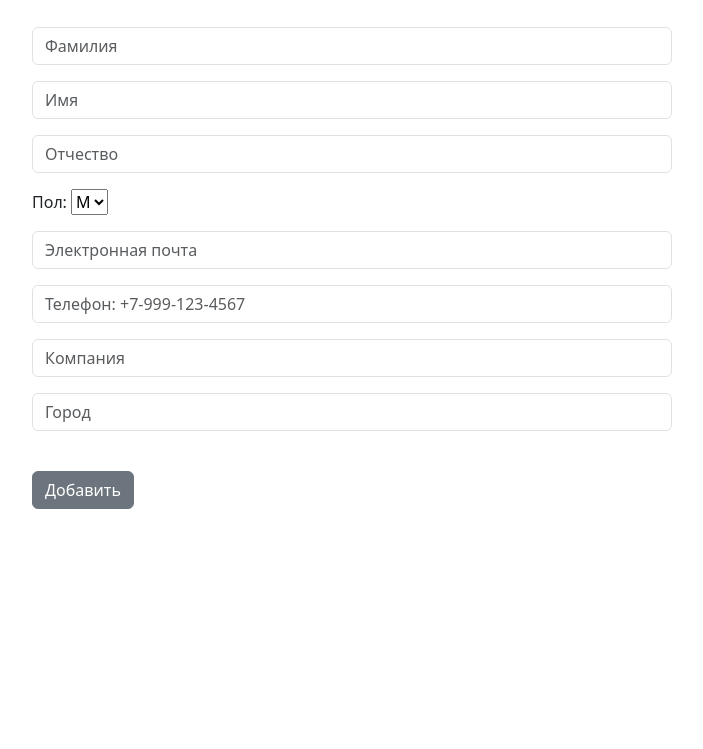
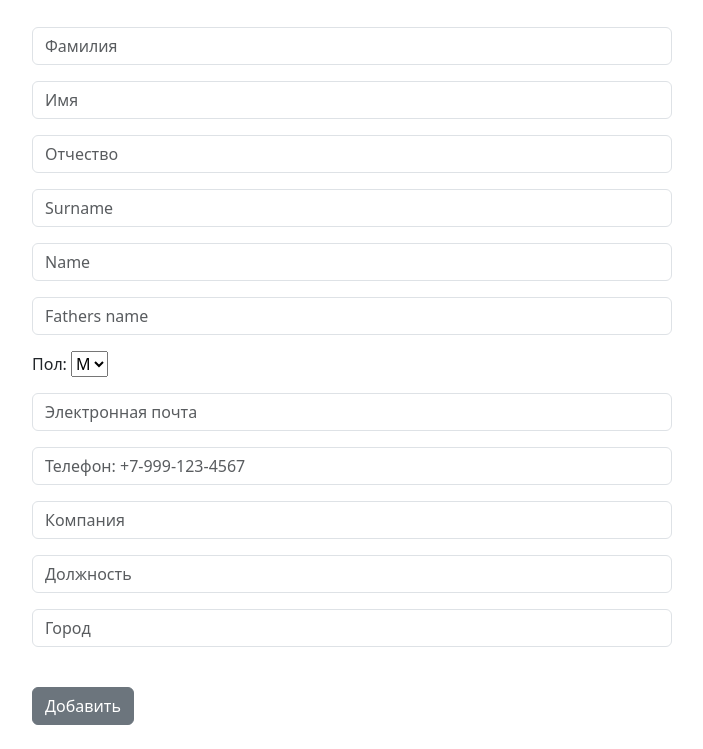
Before and after one commit to I-Matvejev/AcademyCRM, a Django app: page /course-attendees-all/1/add-attendee/ in a window 1280 px wide. Shown: the part 157-906 px from the top of the page, without its empty margins (288-991 px from the left). Before the commit the page ends 666 px from the top, so only its background shows below. Run offline with Django 5.2, Linux system fonts and the light colour scheme; the visitor is signed in with stand-in values (Sample User, id 1).

Commit message:
Course and attendees forms modified. All attendees page added.

```diff
--- a/dcrm/academy/forms.py
+++ b/dcrm/academy/forms.py
@@ -19,13 +19,17 @@ class NewCourseForm(forms.ModelForm):
 
 class CourseAttendeesForm(forms.ModelForm):
     attendee_course_id = forms.ModelChoiceField(queryset=Course.objects.all(), required=True, widget=forms.widgets.HiddenInput(attrs={"placeholder": "Название курса", "class": "form-control"}), label="")
-    attendee_last_name = forms.CharField(required=True, widget=forms.widgets.TextInput(attrs={"placeholder": "Фамилия", "class": "form-control"}), label="")
-    attendee_first_name = forms.CharField(required=True, widget=forms.widgets.TextInput(attrs={"placeholder": "Имя", "class": "form-control"}), label="")
-    attendee_fathers_name = forms.CharField(widget=forms.widgets.TextInput(attrs={"placeholder": "Отчество", "class": "form-control"}), label="")
+    attendee_last_name_rus = forms.CharField(required=True, widget=forms.widgets.TextInput(attrs={"placeholder": "Фамилия", "class": "form-control"}), label="")
+    attendee_first_name_rus = forms.CharField(required=True, widget=forms.widgets.TextInput(attrs={"placeholder": "Имя", "class": "form-control"}), label="")
+    attendee_fathers_name_rus = forms.CharField(widget=forms.widgets.TextInput(attrs={"placeholder": "Отчество", "class": "form-control"}), label="")
+    attendee_last_name_eng = forms.CharField(required=True, widget=forms.widgets.TextInput(attrs={"placeholder": "Surname", "class": "form-control"}), label="")
+    attendee_first_name_eng = forms.CharField(required=True, widget=forms.widgets.TextInput(attrs={"placeholder": "Name", "class": "form-control"}), label="")
+    attendee_fathers_name_eng = forms.CharField(widget=forms.widgets.TextInput(attrs={"placeholder": "Fathers name", "class": "form-control"}), label="")
     attendee_gender = forms.Select(attrs={"placeholder": "Пол", "class": "form-control"})
     attendee_email = forms.EmailField(required=True, widget=forms.widgets.TextInput(attrs={"placeholder": "Электронная почта", "class": "form-control"}), label="")
     attendee_phone = forms.CharField(required=True, widget=forms.widgets.TextInput(attrs={"placeholder": "Телефон: +7-999-123-4567", "class": "form-control"}), label="")
     attendee_company = forms.CharField(required=True, widget=forms.widgets.TextInput(attrs={"placeholder": "Компания", "class": "form-control"}), label="")
+    attendee_position = forms.CharField(required=True, widget=forms.widgets.TextInput(attrs={"placeholder": "Должность", "class": "form-control"}), label="")
     attendee_city = forms.CharField(required=True, widget=forms.widgets.TextInput(attrs={"placeholder": "Город", "class": "form-control"}), label="")
 
     class Meta:
@@ -35,13 +39,17 @@ class CourseAttendeesForm(forms.ModelForm):
 
 class CourseAttendeesForm2(forms.ModelForm):
     attendee_course_id = forms.ModelChoiceField(queryset=Course.objects.all(), required=True, widget=forms.widgets.HiddenInput(attrs={"placeholder": "Название курса", "class": "form-control"}), label="")
-    attendee_last_name = forms.CharField(required=True, widget=forms.widgets.TextInput(attrs={"placeholder": "Фамилия", "class": "form-control"}), label="")
-    attendee_first_name = forms.CharField(required=True, widget=forms.widgets.TextInput(attrs={"placeholder": "Имя", "class": "form-control"}), label="")
-    attendee_fathers_name = forms.CharField(widget=forms.widgets.TextInput(attrs={"placeholder": "Отчество", "class": "form-control"}), label="")
+    attendee_last_name_rus = forms.CharField(required=True, widget=forms.widgets.TextInput(attrs={"placeholder": "Фамилия", "class": "form-control"}), label="")
+    attendee_first_name_rus = forms.CharField(required=True, widget=forms.widgets.TextInput(attrs={"placeholder": "Имя", "class": "form-control"}), label="")
+    attendee_fathers_name_rus = forms.CharField(widget=forms.widgets.TextInput(attrs={"placeholder": "Отчество", "class": "form-control"}), label="")
+    attendee_last_name_eng = forms.CharField(required=True, widget=forms.widgets.TextInput(attrs={"placeholder": "Surname", "class": "form-control"}), label="")
+    attendee_first_name_eng = forms.CharField(required=True, widget=forms.widgets.TextInput(attrs={"placeholder": "Name", "class": "form-control"}), label="")
+    attendee_fathers_name_eng = forms.CharField(widget=forms.widgets.TextInput(attrs={"placeholder": "Fathers name", "class": "form-control"}), label="")
     attendee_gender = forms.Select(attrs={"placeholder": "Пол", "class": "form-control"})
     attendee_email = forms.EmailField(required=True, widget=forms.widgets.TextInput(attrs={"placeholder": "Электронная почта", "class": "form-control"}), label="")
     attendee_phone = forms.CharField(required=True, widget=forms.widgets.TextInput(attrs={"placeholder": "Телефон: +7-999-123-4567", "class": "form-control"}), label="")
     attendee_company = forms.CharField(required=True, widget=forms.widgets.TextInput(attrs={"placeholder": "Компания", "class": "form-control"}), label="")
+    attendee_position = forms.CharField(required=True, widget=forms.widgets.TextInput(attrs={"placeholder": "Должность", "class": "form-control"}), label="")
     attendee_city = forms.CharField(required=True, widget=forms.widgets.TextInput(attrs={"placeholder": "Город", "class": "form-control"}), label="")
 
     class Meta:
--- a/dcrm/academy/models.py
+++ b/dcrm/academy/models.py
@@ -1,18 +1,23 @@
 from django.db import models
 from django.core.validators import RegexValidator
 
-name_validator = RegexValidator(r'^([A-ZА-Я][а-я-,a-z. ]+[ ]*)+$')
+name_validator_rus = RegexValidator(r'^([А-Я][а-я-,. ]+[ ]*)+$')
+name_validator_eng = RegexValidator(r'^([A-Z][-,a-z. ]+[ ]*)+$')
 
 
 class Course(models.Model):
+
+    COURSE_STATUS = [('planned', 'Запланирован'), ('confirmed', 'Подтвержден'), ('held', 'Проведен'), ('cancelled', 'Отменен')]
+
     course_name = models.CharField(max_length=150, blank=False)
     course_date_begin = models.DateField(blank=False)
     course_time_begin = models.TimeField(blank=False)
     course_location = models.CharField(max_length=100)
-    course_tutor = models.CharField(max_length=100, validators=[name_validator])
+    course_tutor = models.CharField(max_length=100, validators=[name_validator_rus])
     course_date_end = models.DateField()
     course_time_end = models.TimeField()
     course_standard = models.CharField(max_length=100)
+    course_status = models.CharField(blank=False, choices=COURSE_STATUS, default='planned', verbose_name=('Статус'))
 
     def __str__(self):
         return f"{self.course_name} {self.course_date_begin}"
@@ -20,17 +25,21 @@ class Course(models.Model):
 
 class Attendee(models.Model):
 
-    GENDER_CHOICES = [('Male', 'M'), ('Female', 'F')]
+    GENDER_CHOICES = [('M', 'M'), ('F', 'F')]
 
     attendee_course_id = models.ForeignKey(Course, on_delete=models.CASCADE, blank=False)
-    attendee_last_name = models.CharField(max_length=50, blank=False, validators=[name_validator])
-    attendee_first_name = models.CharField(max_length=20, blank=False, validators=[name_validator])
-    attendee_fathers_name = models.CharField(max_length=50, validators=[name_validator])
-    attendee_gender = models.CharField(blank=False, choices=GENDER_CHOICES, default='Male', verbose_name=('Пол'))
+    attendee_last_name_rus = models.CharField(max_length=50, blank=False, validators=[name_validator_rus], default='')
+    attendee_first_name_rus = models.CharField(max_length=20, blank=False, validators=[name_validator_rus], default='')
+    attendee_fathers_name_rus = models.CharField(max_length=50, validators=[name_validator_rus], default='')
+    attendee_last_name_eng = models.CharField(max_length=50, blank=False, validators=[name_validator_eng], default='')
+    attendee_first_name_eng = models.CharField(max_length=20, blank=False, validators=[name_validator_eng], default='')
+    attendee_fathers_name_eng = models.CharField(max_length=50, validators=[name_validator_eng], default='')
+    attendee_gender = models.CharField(blank=False, choices=GENDER_CHOICES, default='M', verbose_name=('Пол'))
     attendee_email = models.EmailField(max_length=100, blank=False)
     attendee_phone = models.CharField(max_length=20, blank=False)
     attendee_company = models.CharField(max_length=100)
+    attendee_position = models.CharField(max_length=50, default='')
     attendee_city = models.CharField(max_length=50)
 
     def __str__(self):
-        return f"{self.attendee_first_name} {self.attendee_last_name}"
+        return f"{self.attendee_first_name_rus} {self.attendee_last_name_rus}"
--- a/dcrm/academy/templates/attendee_detail.html
+++ b/dcrm/academy/templates/attendee_detail.html
@@ -10,17 +10,19 @@
     <div class="container text-center">
         <div class="card mb-3 mx-auto" style="width: 18rem;">
           <div class="card-header">
-              <strong>{{ attendee_detail.attendee_last_name }} {{ attendee_detail.attendee_first_name }}</strong>
+              <strong>{{ attendee_detail.attendee_last_name_rus }} {{ attendee_detail.attendee_first_name_rus }}</strong>
           </div>
               <ul class="list-group list-group-flush">
                 <li class="list-group-item">
-                    <strong>Отчество:  </strong>{{ attendee_detail.attendee_fathers_name }} </li>
+                    <strong>Отчество:  </strong>{{ attendee_detail.attendee_fathers_name_rus }} </li>
                 <li class="list-group-item">
                     <strong>Телефон:  </strong>{{ attendee_detail.attendee_phone  }} </li>
                 <li class="list-group-item">
                     <strong>Эл. почта:  </strong>{{ attendee_detail.attendee_email }} </li>
                 <li class="list-group-item">
                     <strong>Компания:  </strong>{{ attendee_detail.attendee_company }} </li>
+                <li class="list-group-item">
+                    <strong>Должность:  </strong>{{ attendee_detail.attendee_position }} </li>
                 <li class="list-group-item">
                     <strong>Город:  </strong>{{ attendee_detail.attendee_city }} </li>
               </ul>
--- a/dcrm/academy/templates/home.html
+++ b/dcrm/academy/templates/home.html
@@ -8,7 +8,8 @@
     <div class="container text-center">
       <div class="row align-items-center">
         <div class="col">
-            <a class="btn btn-primary btn-lg" href="{% url 'all_courses' %}" role="button">Все курсы</a>
+            <a class="btn btn-primary btn-lg" href="{% url 'all_courses' %}" role="button">Все курсы</a> <br/>
+            <a class="btn btn-primary btn-lg" href="{% url 'attendees' %}" role="button">Все слушатели</a>
         </div>
         <div class="col">
             <h2> Ближайшие курсы: </h2> <br/>
--- a/dcrm/academy/urls.py
+++ b/dcrm/academy/urls.py
@@ -10,6 +10,7 @@ urlpatterns = [
     path('update-course/<int:pk>', views.update_course, name='update_course'),
     path('delete-course/<int:pk>', views.delete_course, name='delete_course'),
     path('attendee-detail/<int:pk>', views.attendee_detail, name='attendee_detail'),
+    path('attendees/', views.attendees, name='attendees'),
     path('course-attendees-all/<int:course_id>', views.course_attendees_all, name='course_attendees_all'),
     path('delete-attendee/<int:pk>', views.delete_attendee, name='delete_attendee'),
     path('update-attendee/<int:pk>', views.update_attendee, name='update_attendee'),
--- a/dcrm/academy/views.py
+++ b/dcrm/academy/views.py
@@ -82,7 +82,7 @@ def update_course(request, pk):
 
 
 def course_attendees_all(request, course_id):
-    all_attendees = Attendee.objects.filter(attendee_course_id=course_id).order_by('attendee_last_name')
+    all_attendees = Attendee.objects.filter(attendee_course_id=course_id).order_by('attendee_last_name_rus')
     current_course = Course.objects.get(pk=course_id)
     return render(request, 'course_attendees_all.html', {'all_attendees': all_attendees, 'course_id': course_id, 'current_course': current_course})
 
@@ -134,3 +134,8 @@ def add_attendee(request, course_id):
     else:
         messages.success(request, "Вы не авторизованы для этого действия!")
         return redirect('home')
+
+
+def attendees(request):
+    attendees_list = Attendee.objects.all().order_by('attendee_last_name_rus')
+    return render(request, 'attendees.html', {'attendees_list': attendees_list})
```
Also changed, not shown: dcrm/academy/templates/attendees.html (added, +61 -0 lines), dcrm/academy/migrations/0009_remove_attendee_attendee_fathers_name_and_more.py (added), dcrm/academy/migrations/0010_course_course_status.py (added), dcrm/academy/migrations/0011_alter_attendee_attendee_gender_and_more.py (added).
